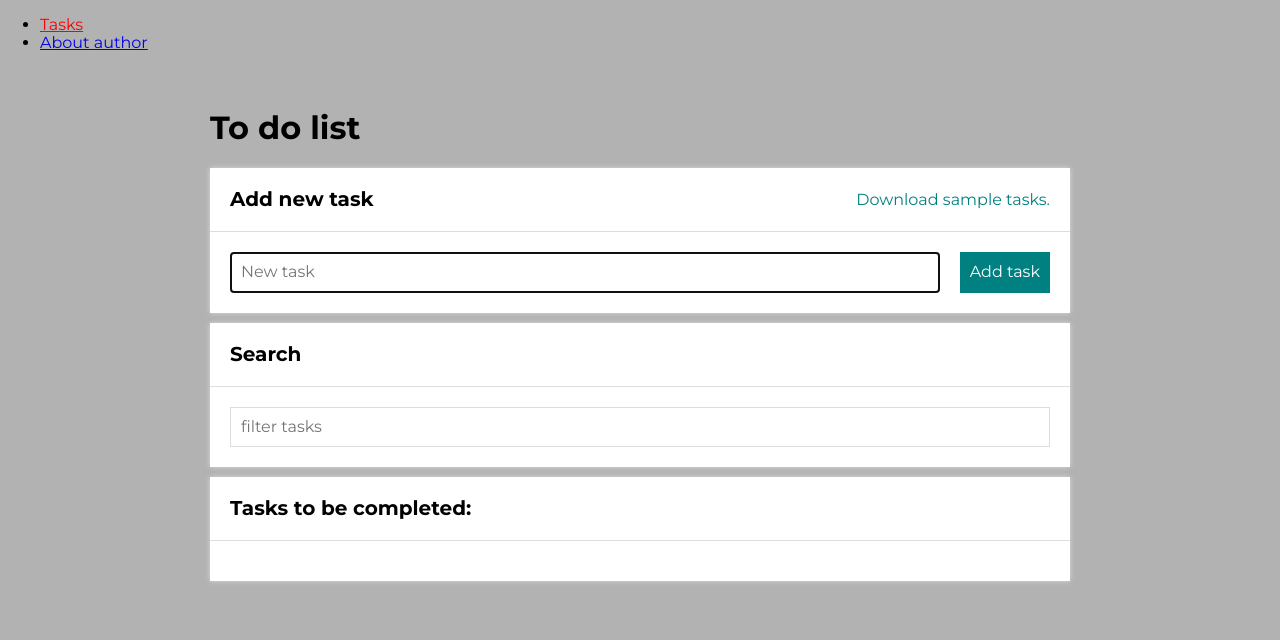
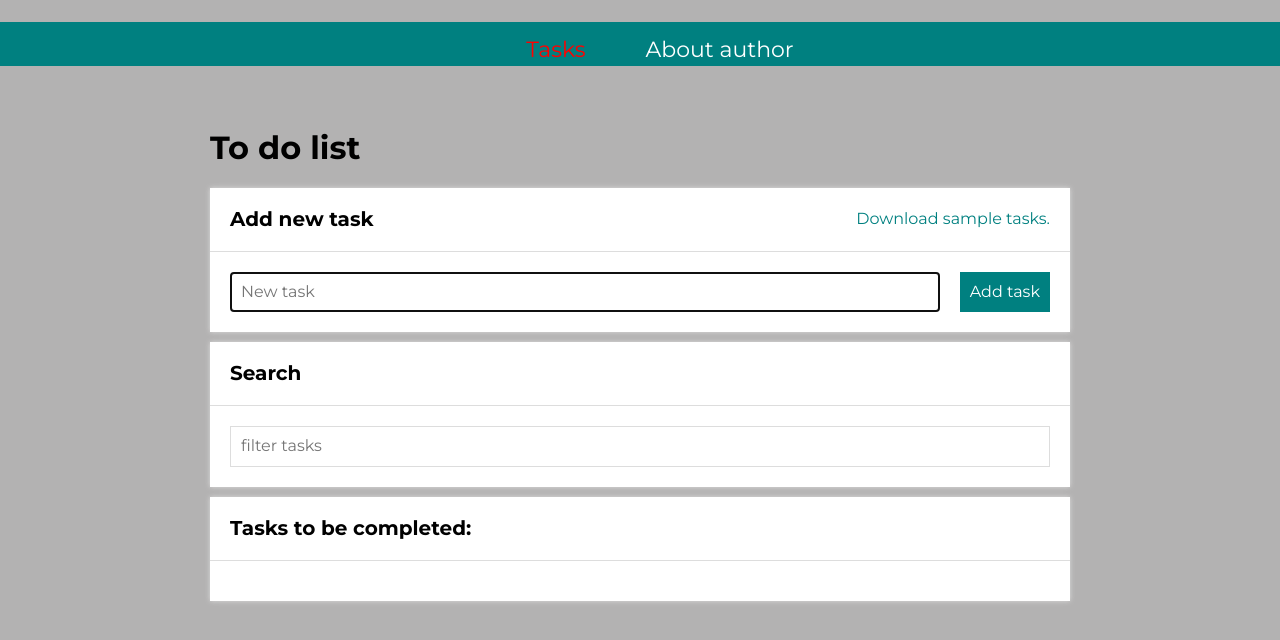
Before and after one commit to PawelOwiesek/todo-list_react, a React (Create React App) app: page /#/tasks in a window 1280 px wide. Shown: the top 640 px of the page. Built offline with nearby package versions, Linux system fonts and the light colour scheme.

Commit message:
add styles to navigation

```diff
--- a/src/App.js
+++ b/src/App.js
@@ -1,38 +1,27 @@
-import { HashRouter, Switch, Route, Redirect } from "react-router-dom";
+import {
+  HashRouter as Router,
+  Switch,
+  Route,
+  Redirect,
+} from "react-router-dom";
 import Tasks from "./features/tasks/TasksPage";
 import AuthorPage from "./features/author/AuthorPage";
 import TaskPage from "./features/tasks/TaskPage";
-import { StyledNavLink } from "./styled";
+import Navigation from "./features/navigation";
 
 const App = () => (
-  <HashRouter>
-    <div>
-      <nav>
-        <ul>
-          <li>
-            <StyledNavLink to="/tasks">Tasks</StyledNavLink>
-          </li>
-          <li>
-            <StyledNavLink to="/author">About author</StyledNavLink>
-          </li>
-        </ul>
-        <Switch>
-          <Route path="/tasks/:id">
-            <TaskPage />
-          </Route>
-          <Route path="/tasks">
-            <Tasks />
-          </Route>
-          <Route path="/author">
-            <AuthorPage />
-          </Route>
-
-          <Route path="/">
-            <Redirect to="/tasks" />
-          </Route>
-        </Switch>
-      </nav>
-    </div>
-  </HashRouter>
+  <Router>
+    <>
+      <Navigation />
+      <Switch>
+        <Route path="/tasks/:id" component={TaskPage} />
+        <Route path="/tasks" component={Tasks} />
+        <Route path="/author" component={AuthorPage} />
+        <Route path="/">
+          <Redirect to="/tasks" />
+        </Route>
+      </Switch>
+    </>
+  </Router>
 );
 export default App;
--- /dev/null
+++ b/src/features/navigation/index.js
@@ -0,0 +1,18 @@
+import { Item, List, StyledNavLink } from "./styled";
+
+const Navigation = () => {
+  return (
+    <nav>
+      <List>
+        <Item>
+          <StyledNavLink to="/tasks">Tasks</StyledNavLink>
+        </Item>
+        <Item>
+          <StyledNavLink to="/author">About author</StyledNavLink>
+        </Item>
+      </List>
+    </nav>
+  );
+};
+
+export default Navigation;
--- /dev/null
+++ b/src/features/navigation/styled.js
@@ -0,0 +1,27 @@
+import { NavLink } from "react-router-dom";
+import styled from "styled-components";
+
+export const StyledNavLink = styled(NavLink)`
+  text-decoration-line: none;
+  color: white;
+  border-bottom: 4px solid 008080;
+  &.active {
+    color: red;
+  }
+  &:hover {
+    border-bottom: 4px solid #fff;
+  }
+`;
+
+export const List = styled.ul`
+  display: flex;
+  justify-content: center;
+  background-color: #008080;
+  font-size: 22px;
+  list-style-type: none;
+`;
+
+export const Item = styled.li`
+  padding: 15px 30px 0 30px;
+  margin-bottom: 4px;
+`;
--- a/src/styled.js
+++ /dev/null
@@ -1,8 +0,0 @@
-import { NavLink } from "react-router-dom";
-import styled from "styled-components";
-
-export const StyledNavLink = styled(NavLink)`
-  &.active {
-    color: red;
-  }
-`;
```
